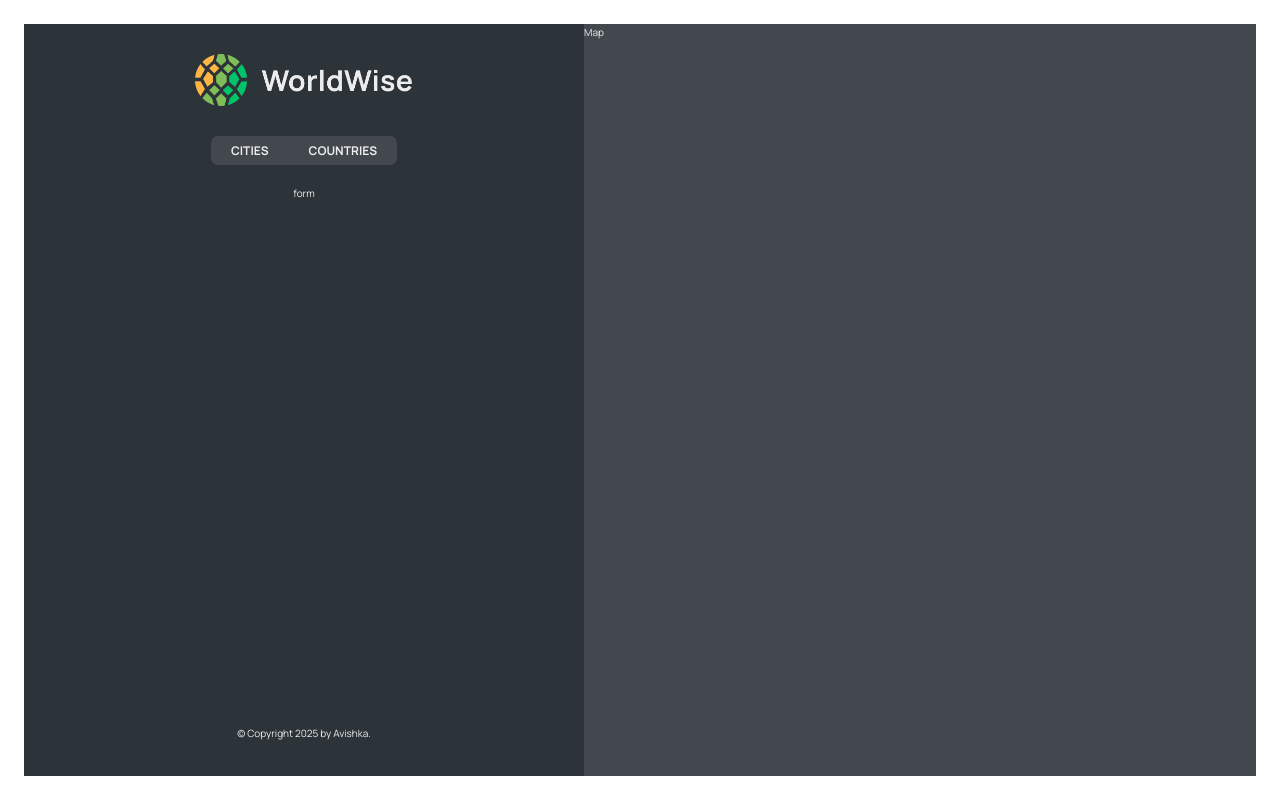
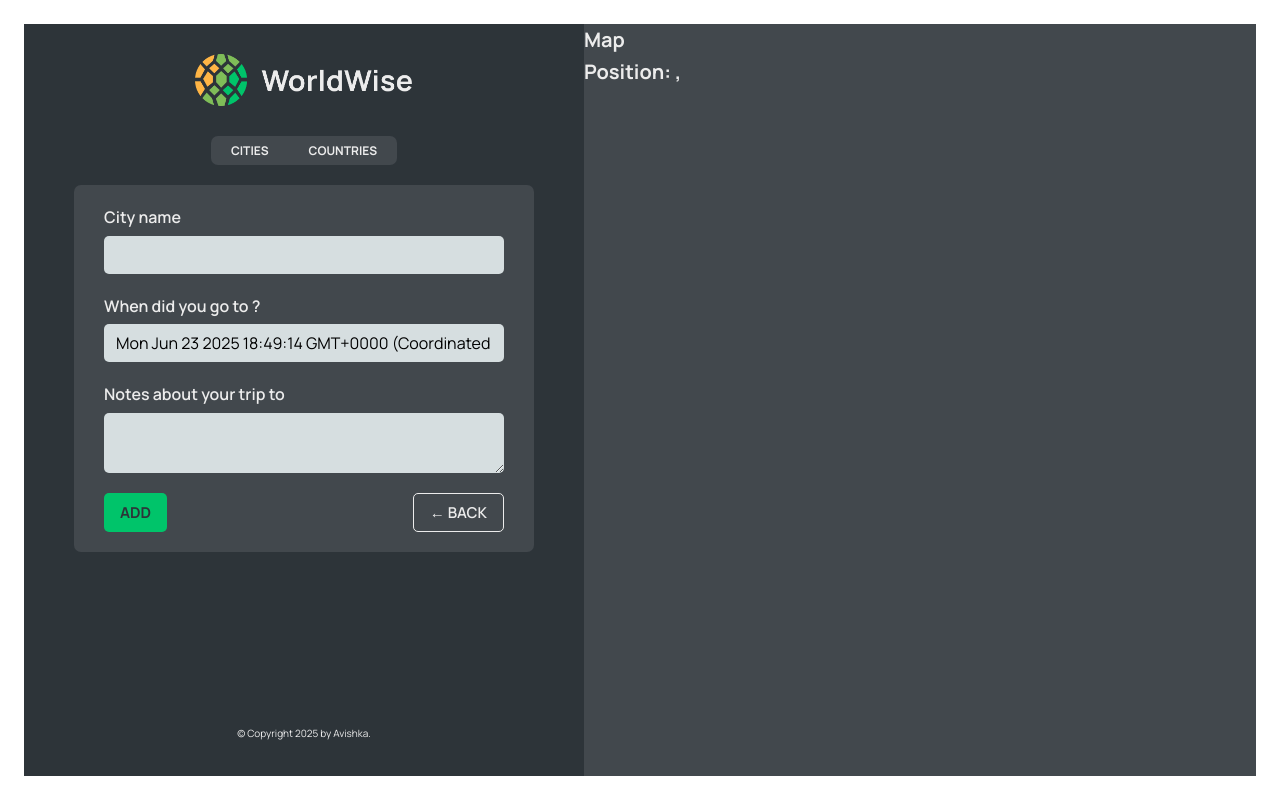
Before and after one commit to avishkaox/world_wise, a React (Vite) app: page /app/form in a window 1280 px wide. Built offline with nearby package versions, Linux system fonts and the light colour scheme; data requests are answered from the project's data file.

Commit message:
added navigate functions

```diff
--- a/src/App.jsx
+++ b/src/App.jsx
@@ -9,6 +9,7 @@ import Login from "./pages/Login";
 import CityList from "./components/CityList";
 import CountriesList from "./components/CountriesList";
 import City from "./components/City";
+import Form from "./components/Form";
 
 function App() {
   const [cities, setCities] = useState([]);
@@ -50,7 +51,7 @@ function App() {
           />
           <Route path="cities/:id" element={<City cities={cities} />} />
           <Route path="countries" element={<CountriesList cities={cities} />} />
-          <Route path="form" element={<p>form</p>} />
+          <Route path="form" element={<Form/>} />
         </Route>
         <Route path="login" element={<Login />} />
       </Routes>
--- /dev/null
+++ b/src/components/Button.jsx
@@ -0,0 +1,15 @@
+// import React from 'react'
+import styles from "./Button.module.css";
+
+function Button({ children, onClick, type }) {
+  return (
+    <button
+      className={`${styles.btn} ${type == "primary" ? styles.primary : styles.back}`}
+      onClick={onClick}
+      type={type}
+    >
+      {children}
+    </button>
+  );
+}
+export default Button;
--- a/src/components/City.jsx
+++ b/src/components/City.jsx
@@ -11,6 +11,7 @@ const formatDate = (date) =>
 
 function City(props) {
   const x = useParams()
+  console.log(x);
   const currentCity = props.cities.filter((item)=>item.id == x.id)
   const { cityName, emoji, date, notes } = currentCity[0];
 
--- a/src/components/CityItem.jsx
+++ b/src/components/CityItem.jsx
@@ -11,7 +11,10 @@ const formatDate = (date) =>
 function CityItem(props) {
   return (
     <li>
-      <Link className={styles.cityItem}  to={`${props.cities.id}`}>
+      <Link
+        className={styles.cityItem}
+        to={`${props.cities.id}?lat=${props.cities.position.lat}&lng=${props.cities.position.lng}`}
+      >
         <span className={styles.emoji}>{props.cities.emoji}</span>
         <h3 className={styles.name}>{props.cities.cityName}</h3>
         <time className={styles.date}>{formatDate(props.cities.date)}</time>
--- a/src/components/Form.jsx
+++ b/src/components/Form.jsx
@@ -3,6 +3,8 @@
 import { useState } from "react";
 
 import styles from "./Form.module.css";
+import { useNavigate } from "react-router-dom";
+import Button from "./Button";
 
 export function convertToEmoji(countryCode) {
   const codePoints = countryCode
@@ -14,9 +16,10 @@ export function convertToEmoji(countryCode) {
 
 function Form() {
   const [cityName, setCityName] = useState("");
-  const [country, setCountry] = useState("");
+  // const [country, setCountry] = useState("");
   const [date, setDate] = useState(new Date());
   const [notes, setNotes] = useState("");
+  const navigate = useNavigate();
 
   return (
     <form className={styles.form}>
@@ -49,8 +52,15 @@ function Form() {
       </div>
 
       <div className={styles.buttons}>
-        <button>Add</button>
-        <button>&larr; Back</button>
+        <Button type="primary" onClick={() => navigate("/app/cities")}>
+          Add
+        </Button>
+        <Button type="back" onClick={(e) => {
+          e.preventDefault();
+          navigate(-1)
+        }}>
+          &larr; Back
+        </Button>
       </div>
     </form>
   );
--- a/src/components/Map.jsx
+++ b/src/components/Map.jsx
@@ -1,5 +1,18 @@
+import { useNavigate, useSearchParams } from "react-router-dom";
 import styles from "./Map.module.css";
+
 function Map() {
-  return <div className={styles.mapContainer}>Map</div>;
+
+  const navigate = useNavigate();
+
+  const [searchParams] = useSearchParams();
+  const lat = searchParams.get("lat");
+  const lng = searchParams.get("lng");
+  return (
+    <div className={styles.mapContainer} onClick={()=>navigate("form")}>
+      <h1>Map</h1>
+      <h1>Position:{lat} , {lng}</h1>
+    </div>
+  );
 }
 export default Map;
```
